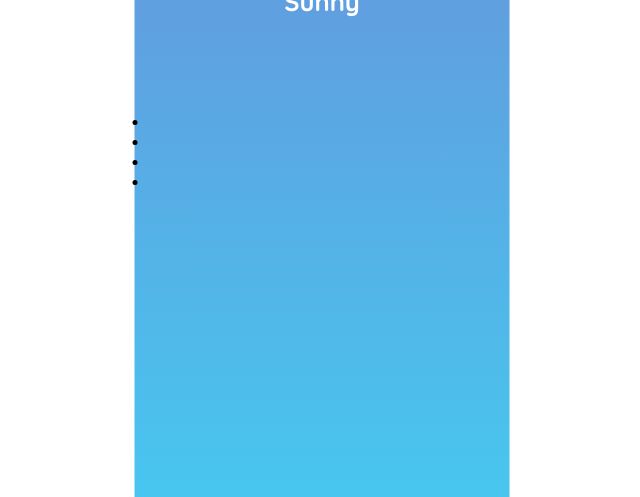
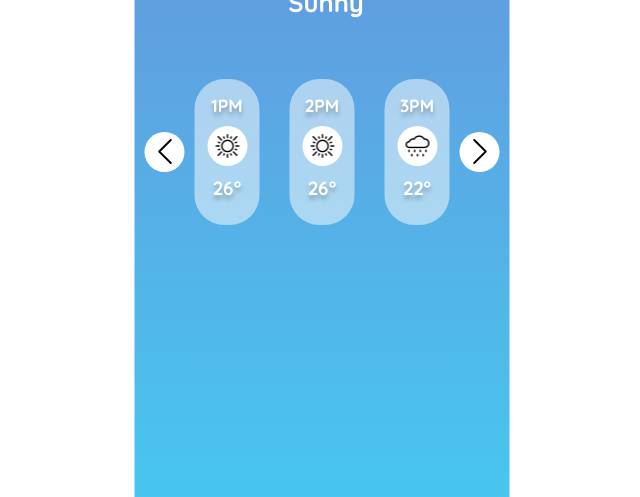
Before and after one commit to MaciejZebala/WeatherAPP, a website built with webpack: page src/template.html in a window 1280 px wide. Shown: the part 309-806 px from the top of the page, without its empty margins (318-958 px from the left). Built offline with nearby package versions, Linux system fonts and the light colour scheme.

Commit message:
Add styles to weather-hourly section and arrows for slider

```diff
--- a/src/styles/_form.scss
+++ b/src/styles/_form.scss
@@ -4,6 +4,7 @@
     align-items: flex-end;
     width: 100%;
     height: 8%;
+    padding: 0 10px 0 10px;
     &__wrapper{
         position: relative;
         width: 240px;
--- /dev/null
+++ b/src/styles/_weatherHourly.scss
@@ -0,0 +1,82 @@
+.weather-hour{
+    position: relative;
+    height: 30%;
+    display: flex;
+    width: 100%;
+
+    &__btn{
+        position: absolute;
+        display: flex;
+        justify-content: center;
+        align-items: center;
+        top: 50%;
+        transform: translateY(-50%);
+        right: 10px;
+        width: 40px;
+        height: 40px;
+        border: none;
+        border-radius: 20px;
+        background-color: white;
+        &--back{
+            left: 10px;
+        }
+    }
+    &__arrow{
+        width: 25px;
+        height: 25px;
+        &--back{
+            transform: rotate(180deg);
+        }
+    }
+}
+
+.hour-list{
+    display: flex;
+    align-items: center;
+    min-width: max-content;
+    height: 100%;
+    list-style: none;
+
+    &__view{
+        display: flex;
+        align-items: center;
+        justify-content: center;
+        width: 375px;
+        height: 100%;
+    }
+    &__item{
+        display: flex;
+        flex-direction: column;
+        align-items: center;
+        width: 65px;
+        height: 60%;
+        margin: 0 15px 0 15px;
+        border-radius: 30px;
+        background-color: rgba($color: #ffffff, $alpha: 0.5);
+    }
+    &__time{
+        margin-top: 15px;
+        color: white;
+        font-size: 1.1rem;
+        font-weight: bold;
+        text-shadow: 0px 4px 4px rgba(0, 0, 0, 0.25);
+    }
+    &__weather-info{
+        display: flex;
+        align-items: center;
+        justify-content: center;
+        width: 40px;
+        height: 40px;
+        margin-top: 10px;
+        background-color: white;
+        border-radius: 50px;
+    }
+
+    &__temperature{
+        margin-top: 10px;
+        color: white;
+        font-size: 1.2rem;
+        font-weight: bold;
+        text-shadow: 0px 4px 4px rgba(0, 0, 0, 0.25);
+    }
+}
--- a/src/styles/_weatherInfo.scss
+++ b/src/styles/_weatherInfo.scss
@@ -2,8 +2,9 @@
     display: flex;
     flex-direction: column;
     align-items: center;
+    justify-content: space-around;
     width: 100%;
-    height: 42%;
+    height: 32%;
     margin-top: 20px;
 
     &__date {
@@ -20,6 +21,7 @@
         width: 100%;
         height: 15%;
         text-align: center;
+        margin-left: 8px;
         font-size: 1.6rem;
         font-weight: bold;
         color: white;
@@ -51,7 +53,7 @@
     display: flex;
     justify-content: center;
     width: 100%;
-    height: 30%;
+    height: 35%;
     font-size: 5rem;
     font-weight: bold;
     color: white;
--- a/src/styles/_wrapper.scss
+++ b/src/styles/_wrapper.scss
@@ -3,10 +3,11 @@
     flex-direction: column;
     width: 375px;
     height: 812px;
-    padding: 0 15px 0 15px;
+    // padding: 0 15px 0 15px;
     background-image: linear-gradient(to top, #48c6ef 0%, #6f86d6 100%);
     position: absolute;
     top: 50%;
     left: 50%;
     transform: translate(-50%, -50%);
+    overflow: hidden;
 }
--- a/src/styles/index.scss
+++ b/src/styles/index.scss
@@ -9,6 +9,7 @@
 @import 'wrapper';
 @import 'weatherInfo';
 @import 'form';
+@import 'weatherHourly';
 
 *{
   margin: 0;
@@ -18,4 +19,5 @@
 
 html {
   font-family: $font-family;
+  min-height: 100vh;
 }
--- a/src/template.html
+++ b/src/template.html
@@ -16,7 +16,7 @@
       <div class="form__wrapper">
         <input type="text" class="form__city" id="city" required autocomplete="off">
         <label for="city" class="form__label">
-          <span class="form__label-city">City..</span>
+          <span class="form__label-city">City...</span>
         </label>
       </div>
       <button class="form__btn">Search</button>
@@ -35,15 +35,99 @@
     <span class="weather__info">Sunny</span>
     </div>
     <div class="weather-hour">
+      <!-- <div class="weather-hour__overflow"> -->
       <ul class="hour-list">
+        <div class="hour-list__view">
         <li class="hour-list__item">
-          <span class="hour-list__time"></span>
+          <span class="hour-list__time">1PM</span>
           <div class="hour-list__weather-info">
-            <span class="hour-list__icon"></span>
+            <img src="./images/sun (1).png" class="hour-list__icon"></img>
           </div>
-          <span class="hour-list__temperature"></span>
+          <span class="hour-list__temperature">26°</span>
         </li>
+        <li class="hour-list__item">
+          <span class="hour-list__time">2PM</span>
+          <div class="hour-list__weather-info">
+            <img src="./images/sun (1).png" class="hour-list__icon"></img>
+          </div>
+          <span class="hour-list__temperature">26°</span>
+        </li>
+        <li class="hour-list__item">
+          <span class="hour-list__time">3PM</span>
+          <div class="hour-list__weather-info">
+            <img src="./images/rain.png" class="hour-list__icon"></img>
+          </div>
+          <span class="hour-list__temperature">22°</span>
+        </li>
+        </div>
+        <div class="hour-list__view">
+        <li class="hour-list__item">
+          <span class="hour-list__time">4PM</span>
+          <div class="hour-list__weather-info">
+            <img src="./images/rain.png" class="hour-list__icon"></img>
+          </div>
+          <span class="hour-list__temperature">22°</span>
+        </li>
+        <li class="hour-list__item">
+          <span class="hour-list__time">4PM</span>
+          <div class="hour-list__weather-info">
+            <img src="./images/rain.png" class="hour-list__icon"></img>
+          </div>
+          <span class="hour-list__temperature">22°</span>
+        </li>
+        <li class="hour-list__item">
+          <span class="hour-list__time">4PM</span>
+          <div class="hour-list__weather-info">
+            <img src="./images/rain.png" class="hour-list__icon"></img>
+          </div>
+          <span class="hour-list__temperature">22°</span>
+        </li>
+        </div>
+<div class="hour-list__view">
+        <li class="hour-list__item">
+          <span class="hour-list__time">4PM</span>
+          <div class="hour-list__weather-info">
+            <img src="./images/rain.png" class="hour-list__icon"></img>
+          </div>
+          <span class="hour-list__temperature">22°</span>
+        </li>
+        <li class="hour-list__item">
+          <span class="hour-list__time">4PM</span>
+          <div class="hour-list__weather-info">
+            <img src="./images/rain.png" class="hour-list__icon"></img>
+          </div>
+          <span class="hour-list__temperature">22°</span>
+        </li>
+        <li class="hour-list__item">
+          <span class="hour-list__time">4PM</span>
+          <div class="hour-list__weather-info">
+            <img src="./images/rain.png" class="hour-list__icon"></img>
+          </div>
+          <span class="hour-list__temperature">22°</span>
+        </li>
+        </div>
+        <div class="hour-list__view">
+          <li class="hour-list__item">
+            <span class="hour-list__time">4PM</span>
+            <div class="hour-list__weather-info">
+              <img src="./images/rain.png" class="hour-list__icon"></img>
+            </div>
+            <span class="hour-list__temperature">22°</span>
+          </li>
+          <li class="hour-list__item">
+            <span class="hour-list__time">4PM</span>
+            <div class="hour-list__weather-info">
+              <img src="./images/rain.png" class="hour-list__icon"></img>
+            </div>
+            <span class="hour-list__temperature">22°</span>
+          </li>
+        </div>
       </ul>
+      <!-- </div> -->
+      <button class="weather-hour__btn weather-hour__btn--next"><img src="./images/next.svg" alt="" class="weather-hour__arrow"></button>
+      <button class="weather-hour__btn weather-hour__btn--back">
+        <img src="./images/next.svg" alt="" class="weather-hour__arrow weather-hour__arrow--back">
+      </button>
     </div>
     <div class="weather-rain">
       <div id="chart"></div>
```
Also changed, not shown: src/images/next.svg (added), src/images/rain.png (added), src/images/sun (1).png (added).
